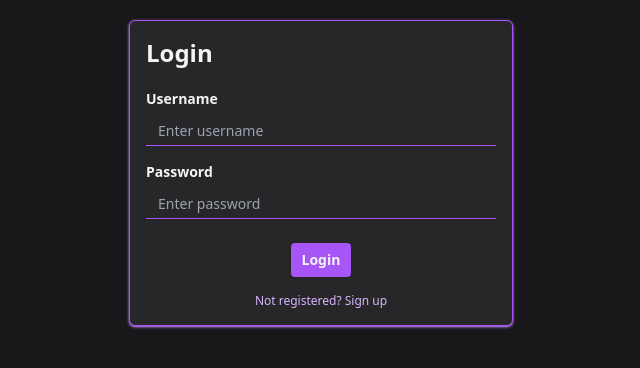
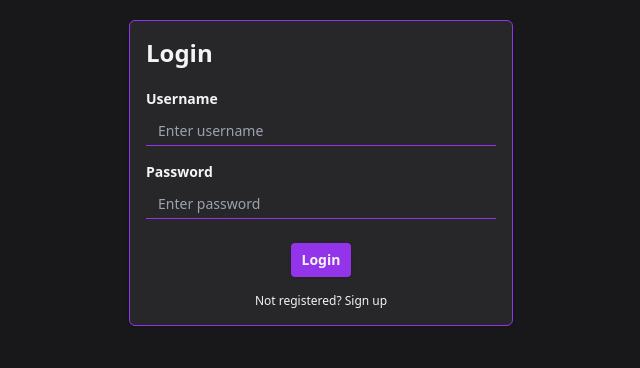
Before and after one commit to JackieMaster/card-32, a React (Create React App) app in the folder packages/web/: page /login in a window 1280 px wide. Shown: the top 368 px of the page, without its empty margins (319-959 px from the left). Built offline with nearby package versions, Linux system fonts and the light colour scheme; no server answers.

Commit message:
feat: custom primary color

```diff
--- a/packages/web/src/components/atoms/texts/ContentHeading.tsx
+++ b/packages/web/src/components/atoms/texts/ContentHeading.tsx
@@ -4,7 +4,7 @@ const ContentHeading: React.FC<PropsWithChildren> = ({ children }) => {
   return (
     <div className="flex flex-col gap-1 mb-5">
       <h2 className="text-xl font-bold">{children}</h2>
-      <div className="w-8 h-1 bg-purple-500" />
+      <div className="w-8 h-1 bg-primary" />
     </div>
   );
 };
--- a/packages/web/src/components/organisms/playerCard/index.tsx
+++ b/packages/web/src/components/organisms/playerCard/index.tsx
@@ -28,7 +28,7 @@ const PlayerCard: React.FC<IProps> = (props) => {
           <p className="text-center flex-1 font-semibold">0</p>
         </FlexContainer>
         <FlexContainer>
-          <p className="bg-purple-700 flex-1 text-center rounded-bl-md">
+          <p className="bg-primary-700 flex-1 text-center rounded-bl-md">
             Point
           </p>
           <p className="text-center flex-1 font-semibold">0</p>
--- a/packages/web/src/components/organisms/profile/ProfileSidebar.tsx
+++ b/packages/web/src/components/organisms/profile/ProfileSidebar.tsx
@@ -12,8 +12,8 @@ const ListItem: React.FC<PropsWithChildren<IListItemProps>> = ({
   active,
 }) => (
   <li
-    className={`py-2.5 px-3 hover:bg-zinc-700 cursor-pointer border-r-2 hover:border-r-purple-600 ${
-      active ? "border-purple-600" : "border-transparent"
+    className={`py-2.5 px-3 hover:bg-zinc-700 cursor-pointer border-r-2 hover:border-r-primary ${
+      active ? "border-primary" : "border-transparent"
     } border-b border-b-zinc-700 border-t border-t-zinc-900`}
   >
     {children}
--- a/packages/web/src/components/organisms/sidebar/index.tsx
+++ b/packages/web/src/components/organisms/sidebar/index.tsx
@@ -149,7 +149,7 @@ const Sidebar: React.FC = () => {
             >
               Start Game
             </button>
-            <button className="btn-primary p-1 text-xs border-2 border-purple-600 shadow-purple-600">
+            <button className="btn-primary p-1 text-xs border-2 border-primary shadow-primary">
               Restart
             </button>
           </FlexContainer>
@@ -173,7 +173,7 @@ const Sidebar: React.FC = () => {
           >
             Start Game
           </button>
-          <button className="btn-primary border-2 border-purple-600 shadow-purple-600">
+          <button className="btn-primary border-2 border-primary shadow-primary">
             Restart
           </button>
         </FlexContainer>
--- a/packages/web/src/pages/appearance/index.tsx
+++ b/packages/web/src/pages/appearance/index.tsx
@@ -31,7 +31,7 @@ const Appearance: React.FC = () => {
       <FlexContainer className="mt-3 gap-2">
         <ColorButton className="bg-blue-600" />
         <ColorButton className="bg-orange-600" />
-        <ColorButton className="bg-purple-600" active />
+        <ColorButton className="bg-primary" active />
         <ColorButton className="bg-green-600" />
         <ColorButton className="bg-yellow-500" />
       </FlexContainer>
--- a/packages/web/src/pages/home/index.tsx
+++ b/packages/web/src/pages/home/index.tsx
@@ -6,10 +6,8 @@ const HomePage: React.FC = () => {
     <div className="">
       <FlexContainer className="justify-between items-center my-2">
         <p className="text-lg font-bold">Active Rooms</p>
-        <button className="btn-primary bg-purple-600">Create Room</button>
+        <button className="btn-primary bg-primary">Create Room</button>
       </FlexContainer>
-
-      <div></div>
     </div>
   );
 };
--- a/packages/web/src/pages/login/index.tsx
+++ b/packages/web/src/pages/login/index.tsx
@@ -68,7 +68,7 @@ const LoginPage: React.FC = () => {
 
   return (
     <div className="flex justify-center">
-      <div className="w-full sm:w-96 mt-5 m-3 p-4 rounded-md border border-purple-500 bg-zinc-800 shadow shadow-purple-400">
+      <div className="w-full sm:w-96 mt-5 m-3 p-4 rounded-md border border-primary bg-zinc-800 shadow shadow-primary-400">
         <p className="text-2xl mb-5 font-bold">
           {mode === "login" ? "Login" : "Sign Up"}
         </p>
@@ -77,7 +77,7 @@ const LoginPage: React.FC = () => {
             label="Username"
             placeholder="Enter username"
             value={loginInput.username}
-            className="border-b border-purple-500"
+            className="border-b border-primary"
             onChange={(e) => onLoginInputChange("username", e.target.value)}
             error={formErrors?.username}
           />
@@ -86,14 +86,14 @@ const LoginPage: React.FC = () => {
             label="Password"
             placeholder="Enter password"
             value={loginInput.password}
-            className="border-b border-purple-500"
+            className="border-b border-primary"
             onChange={(e) => onLoginInputChange("password", e.target.value)}
             error={formErrors?.password}
           />
 
           <FlexContainer>
             <button
-              className="mt-2 inline-block btn-primary bg-purple-500"
+              className="mt-2 inline-block btn-primary bg-primary"
               onClick={onFormSubmit}
             >
               {mode === "login" ? "Login" : "Sign up"}
@@ -104,13 +104,13 @@ const LoginPage: React.FC = () => {
           <FlexContainer>
             {mode === "login" ? (
               <button onClick={() => setMode("signup")}>
-                <p className="text-xs text-purple-300">
+                <p className="text-xs text-primary-300">
                   Not registered? Sign up
                 </p>
               </button>
             ) : (
               <button onClick={() => setMode("login")}>
-                <p className="text-xs text-purple-300">Login</p>
+                <p className="text-xs text-primary-300">Login</p>
               </button>
             )}
           </FlexContainer>
--- a/packages/web/src/pages/profile/index.tsx
+++ b/packages/web/src/pages/profile/index.tsx
@@ -25,12 +25,12 @@ const Profile: React.FC = () => {
             <TextInput
               label="Old password"
               placeholder="Enter old password"
-              className="border-b border-purple-600"
+              className="border-b border-primary"
             />
             <TextInput
               label="New password"
               placeholder="Enter new password"
-              className="border-b border-purple-600"
+              className="border-b border-primary"
             />
 
             <button className="btn-primary">Change</button>
--- a/packages/web/tailwind.config.js
+++ b/packages/web/tailwind.config.js
@@ -1,8 +1,15 @@
+// eslint-disable-next-line @typescript-eslint/no-var-requires
+const colors = require("tailwindcss/colors");
+
 module.exports = {
   mode: "jit",
   content: ["./src/**/*.{js,jsx,ts,tsx}"],
   theme: {
-    extend: {},
+    extend: {
+      colors: {
+        primary: colors.purple[600],
+      },
+    },
   },
   plugins: [require("tailwind-scrollbar-hide")],
 };
```
